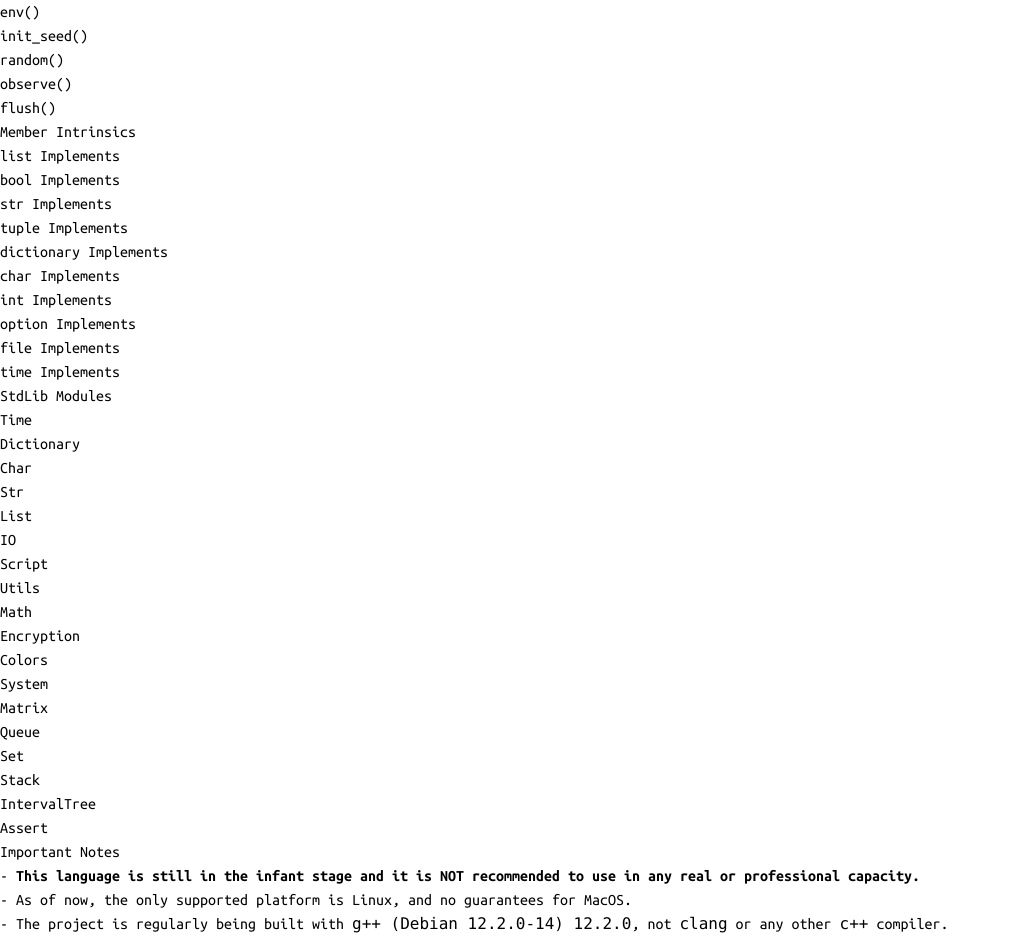
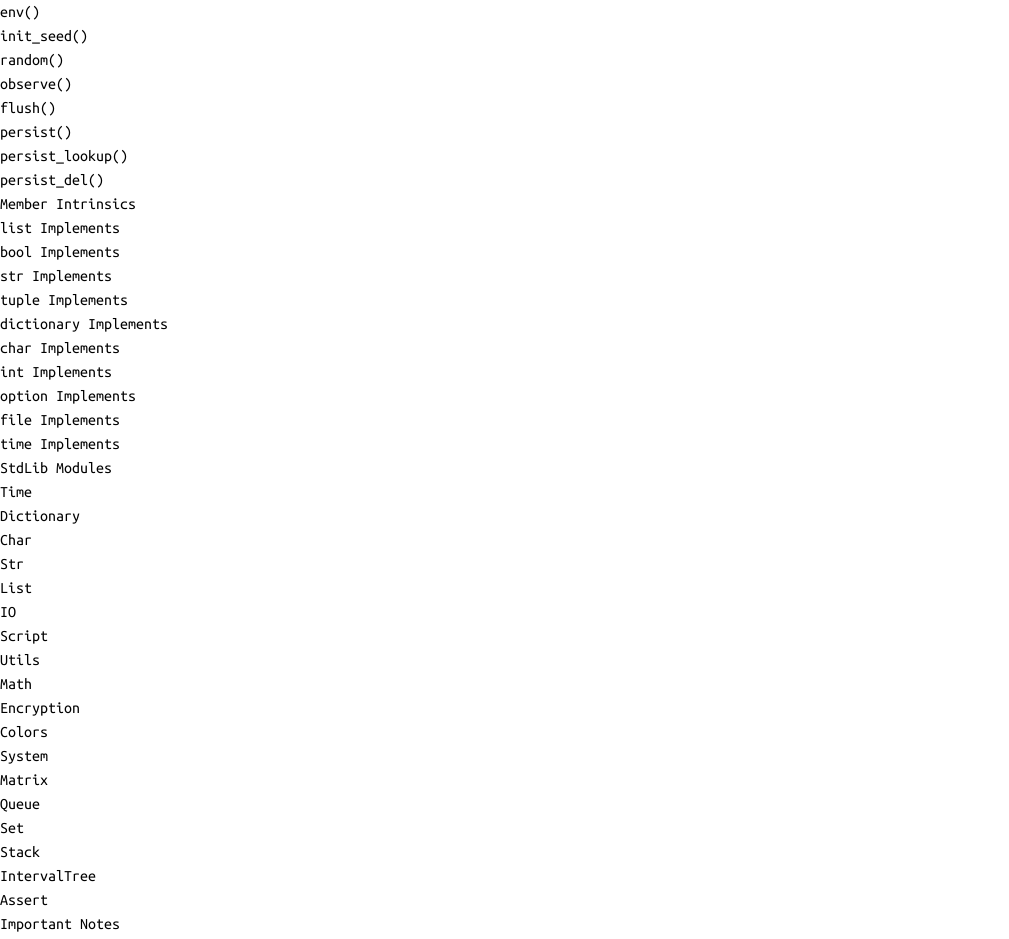
Before and after one commit to malloc-nbytes/EARL-web, a React (Vite) app: page /EARL-web/documentation in a window 1280 px wide. Shown: the part 3160-4099 px from the top of the page, without its empty margins (0-1009 px from the left). Built offline with nearby package versions, Linux system fonts and the light colour scheme.

Commit message:
add persistent intrinsics information

```diff
--- a/package.json
+++ b/package.json
@@ -35,6 +35,6 @@
         "globals": "^15.9.0",
         "postcss": "^8.4.47",
         "tailwindcss": "^3.4.14",
-        "vite": "^5.4.8"
+        "vite": "^5.4.19"
     }
 }
--- a/src/code-snippets/Intrinsics.jsx
+++ b/src/code-snippets/Intrinsics.jsx
@@ -29,3 +29,6 @@ export const initSeedDef         = "init_seed(seed: int) -> unit";
 export const randomDef           = "random() -> int";
 export const observeDef          = "observe(var: <identifier>, callback: FunctionRef(any) -> unit | closure<any> -> unit) -> unit";
 export const flushDef            = "flush() -> unit";
+export const persistDef          = "persist(id: str, value: any) -> unit";
+export const persistLookupDef    = "persist_lookup(id: str) -> option<str>";
+export const persistDelDef       = "persist_del(id: str) -> unit";
--- a/src/pages/Documentation.jsx
+++ b/src/pages/Documentation.jsx
@@ -73,6 +73,9 @@ import {
     randomDef,
     observeDef,
     flushDef,
+    persistDef,
+    persistLookupDef,
+    persistDelDef,
 } from "../code-snippets/Intrinsics";
 import {
     listAppend,
@@ -1761,6 +1764,34 @@ const intrinsicsSections = [
             </>
         ),
     },
+    {
+        title: "persist()",
+        content: (
+            <>
+                <EARLCodeSnippet code={persistDef} language={'rust'} />
+                <EARLInfo text='Have a value persist throughout other programs.' />
+            </>
+        ),
+    },
+    {
+        title: "persist_lookup()",
+        content: (
+            <>
+                <EARLCodeSnippet code={persistLookupDef} language={'rust'} />
+                <EARLInfo text='Lookup a persistent variable.' />
+            </>
+        ),
+    },
+    {
+        title: "persist_del()",
+        content: (
+            <>
+                <EARLCodeSnippet code={persistDelDef} language={'rust'} />
+                <EARLInfo text='Delete a persistent variable.' />
+                <EARLInfoIndent><EARLInfo text='*Note*: This function will panic() if the variable is not found.' /></EARLInfoIndent>
+            </>
+        ),
+    },
 ];
 
 const memberIntrinsicsSections = [
```
Also changed, not shown: 1 other file (tests, documents, lock files or other folders).
